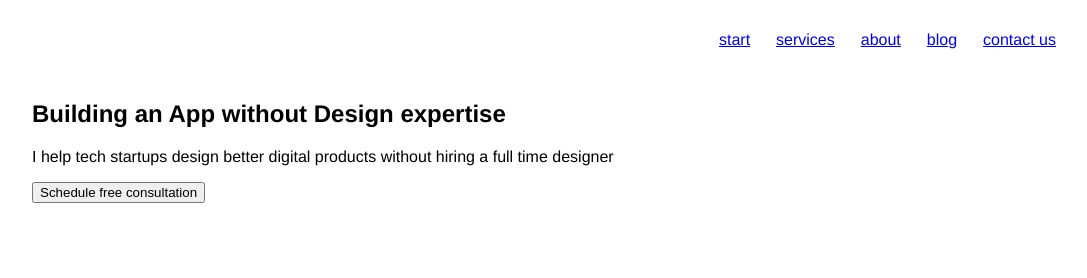
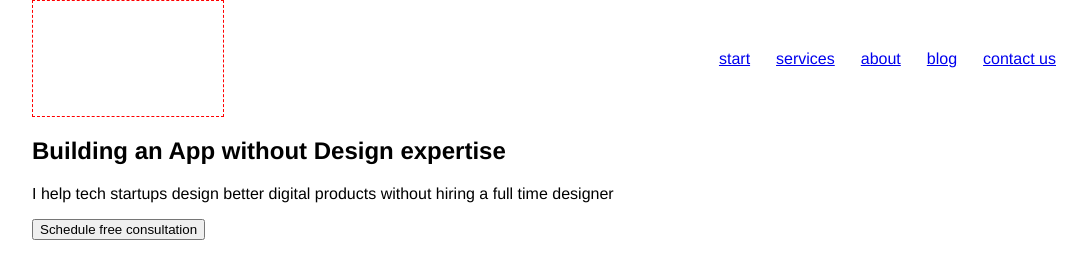
Before and after one commit to WebHeroSchool/Just-for-Inspiration, a plain HTML site: page index.html in a window 1280 px wide. Shown: the whole page, without its empty margins (96-1183 px from the left). Drawn offline with Linux system fonts and the light colour scheme; a web font is replaced by a local one.

Commit message:
Added the logo

```diff
--- a/styles.css
+++ b/styles.css
@@ -18,6 +18,10 @@ justify-content: space-between;
 }
 .logo {
 padding: 40px 0;
+font:bold 24px/31px pt_serif, arial, helvetica, sans-serif;
+width: 190px;
+height: 35px;
+border: dashed 1px red;
 }
 .menu {
     display:flex;
```
